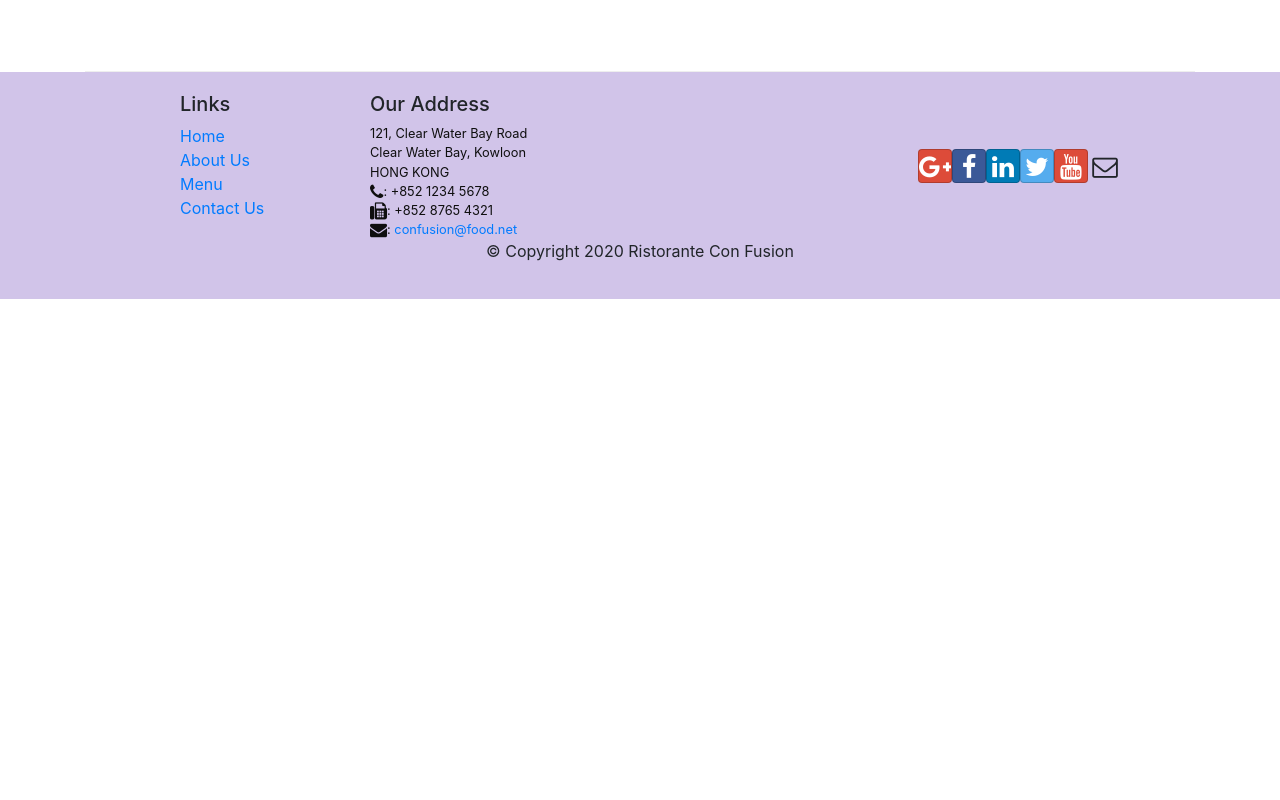
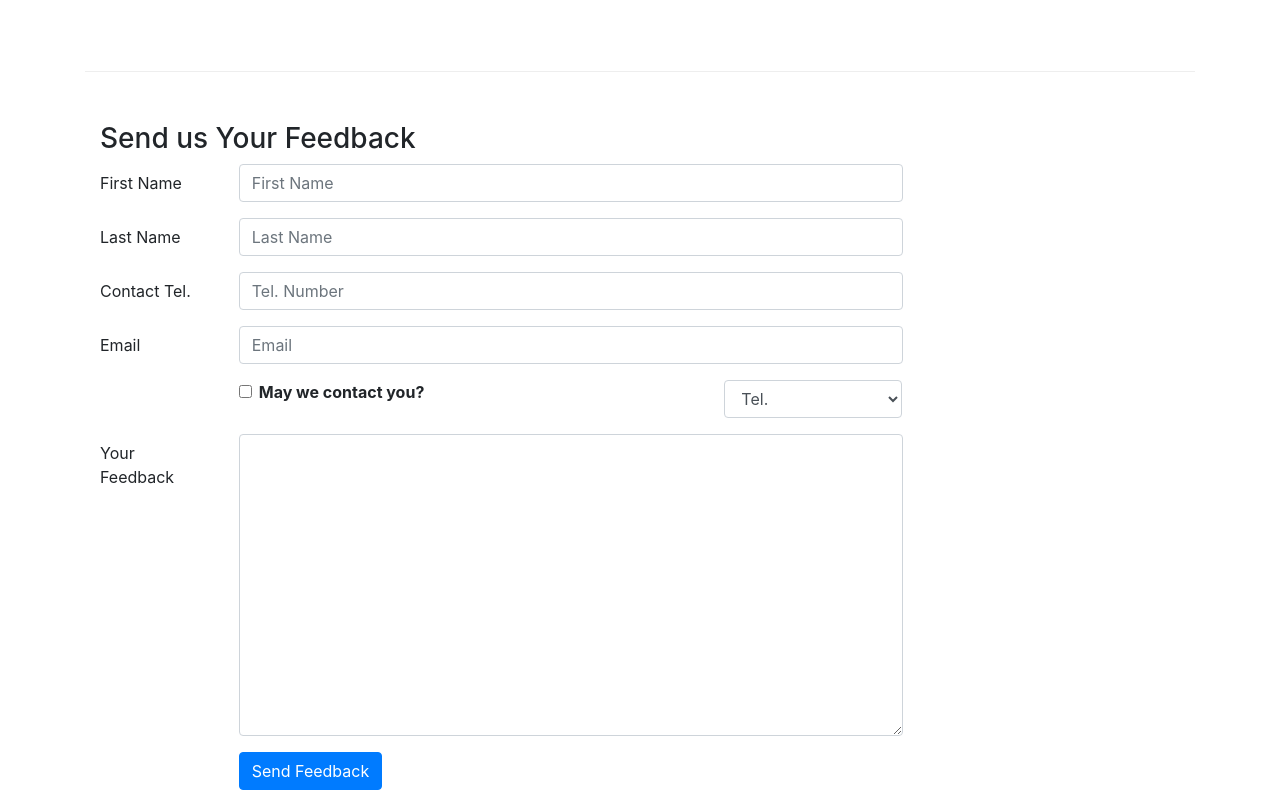
Before and after one commit to Enno-H/WebDev-React, a React (Create React App) app: page /contactus in a window 1280 px wide. Shown: the part 800-1600 px from the top of the page. Before the commit the page ends 1099 px from the top, so only its background shows below. Built offline with nearby package versions, Linux system fonts and the light colour scheme.

Commit message:
Controlled Forms

```diff
--- a/src/components/ContactComponent.js
+++ b/src/components/ContactComponent.js
@@ -1,9 +1,39 @@
-import React from 'react';
-import {Breadcrumb, BreadcrumbItem} from 'reactstrap';
+import React, {Component} from 'react';
+import {Breadcrumb, BreadcrumbItem, Col, Button, Form, FormGroup, Input, Label} from 'reactstrap';
 import {Link} from "react-router-dom";
 
-function Contact(props) {
-    return(
+class Contact extends Component {
+
+    constructor(props) {
+        super(props);
+        this.state = {
+            firstname: '',
+            lastname: '',
+            telnum: '',
+            email: '',
+            agree: false,
+            contactType: 'Tel.',
+            message: ''
+        }
+        this.handleInputChange = this.handleInputChange.bind(this);
+        this.handleSubmit = this.handleSubmit.bind(this);
+    }
+
+    handleInputChange(event){
+        const target = event.target;
+        const value = target.type === 'checkbox' ? target.checked : target.value;
+        const name = target.name;
+        this.setState({
+            [name]: value
+        });
+    }
+    handleSubmit(event){
+        console.log("Current State is: " + JSON.stringify(this.state));
+        alert("Current State is: " + JSON.stringify(this.state));
+        event.preventDefault();
+    }
+    render() {
+        return (
             <div className="container">
                 <div className="row">
                     <Breadcrumb>
@@ -23,11 +53,11 @@
                     <div className="col-12 col-sm-4 offset-sm-1">
                         <h5>Our Address</h5>
                         <address>
-                        121, Clear Water Bay Road<br />
-                        Clear Water Bay, Kowloon<br />
-                        HONG KONG<br />
-                        <i className="fa fa-phone"/>: +852 1234 5678<br />
-                        <i className="fa fa-fax"/>: +852 8765 4321<br />
+                            121, Clear Water Bay Road<br/>
+                            Clear Water Bay, Kowloon<br/>
+                            HONG KONG<br/>
+                            <i className="fa fa-phone"/>: +852 1234 5678<br/>
+                            <i className="fa fa-fax"/>: +852 8765 4321<br/>
                             <i className="fa fa-envelope"/>: <a href="mailto:confusion@food.net">confusion@food.net</a>
                         </address>
                     </div>
@@ -36,14 +66,87 @@
                     </div>
                     <div className="col-12 col-sm-11 offset-sm-1">
                         <div className="btn-group" role="group">
-                        <a role="button" className="btn btn-primary" href="tel:+85212345678"><i className="fa fa-phone"/> Call</a>
+                            <a role="button" className="btn btn-primary" href="tel:+85212345678"><i
+                                className="fa fa-phone"/> Call</a>
                             <a role="button" className="btn btn-info"><i className="fa fa-skype"/> Skype</a>
-                        <a role="button" className="btn btn-success" href="mailto:confusion@food.net"><i className="fa fa-envelope-o"/> Email</a>
+                            <a role="button" className="btn btn-success" href="mailto:confusion@food.net"><i
+                                className="fa fa-envelope-o"/> Email</a>
                         </div>
+                    </div>
+                </div>
+
+                <div className="row row-content">
+                    <div className="col-12">
+                        <h3>Send us Your Feedback</h3>
+                    </div>
+                    <div className="col-12 col-md-9">
+                        <Form onSubmit={this.handleSubmit}>
+                            <FormGroup row>
+                                <Label htmlFor="firstname" md={2}>First Name</Label>
+                                <Col md={10}>
+                                    <Input type="text" id="firstname" name="firstname" placeholder="First Name"
+                                           value={this.state.firstname} onChange={this.handleInputChange}/>
+                                </Col>
+                            </FormGroup>
+                            <FormGroup row>
+                                <Label htmlFor="lastname" md={2}>Last Name</Label>
+                                <Col md={10}>
+                                    <Input type="text" id="lastname" name="lastname" placeholder="Last Name"
+                                           value={this.state.lastname} onChange={this.handleInputChange}/>
+                                </Col>
+                            </FormGroup>
+                            <FormGroup row>
+                                <Label htmlFor="telnum" md={2}>Contact Tel.</Label>
+                                <Col md={10}>
+                                    <Input type="tel" id="telnum" name="telnum" placeholder="Tel. Number"
+                                           value={this.state.telnum} onChange={this.handleInputChange}/>
+                                </Col>
+                            </FormGroup>
+                            <FormGroup row>
+                                <Label htmlFor="email" md={2}>Email</Label>
+                                <Col md={10}>
+                                    <Input type="email" id="email" name="email" placeholder="Email"
+                                           value={this.state.email} onChange={this.handleInputChange}/>
+                                </Col>
+                            </FormGroup>
+                            <FormGroup row>
+                                <Col md={{size: 6, offset: 2}}>
+                                    <FormGroup check>
+                                        <Label check>
+                                            <Input type="checkbox" name="agree" checked={this.state.agree}
+                                                   onChange={this.handleInputChange}/> {' '}
+                                            <strong>May we contact you?</strong>
+                                        </Label>
+                                    </FormGroup>
+                                </Col>
+                                <Col md={{size: 3, offset: 1}}>
+                                    <Input type="select" name="contactType" value={this.state.contactType}
+                                           onChange={this.handleInputChange}>
+                                        <option>Tel.</option>
+                                        <option>Email</option>
+                                    </Input>
+                                </Col>
+                            </FormGroup>
+                            <FormGroup row>
+                                <Label htmlFor="feedback" md={2}>Your Feedback</Label>
+                                <Col md={10}>
+                                    <Input type="textarea" id="message" name="message" rows="12"
+                                           value={this.state.message} onChange={this.handleInputChange}/>
+                                </Col>
+                            </FormGroup>
+                            <FormGroup row>
+                                <Col md={{size:10, offset: 2}}>
+                                    <Button type="submit" color="primary">
+                                        Send Feedback
+                                    </Button>
+                                </Col>
+                            </FormGroup>
+                        </Form>
                     </div>
                 </div>
             </div>
         );
     }
+}
 
 export default Contact;
```
Lines whose indentation alone changed are shown as unchanged.
